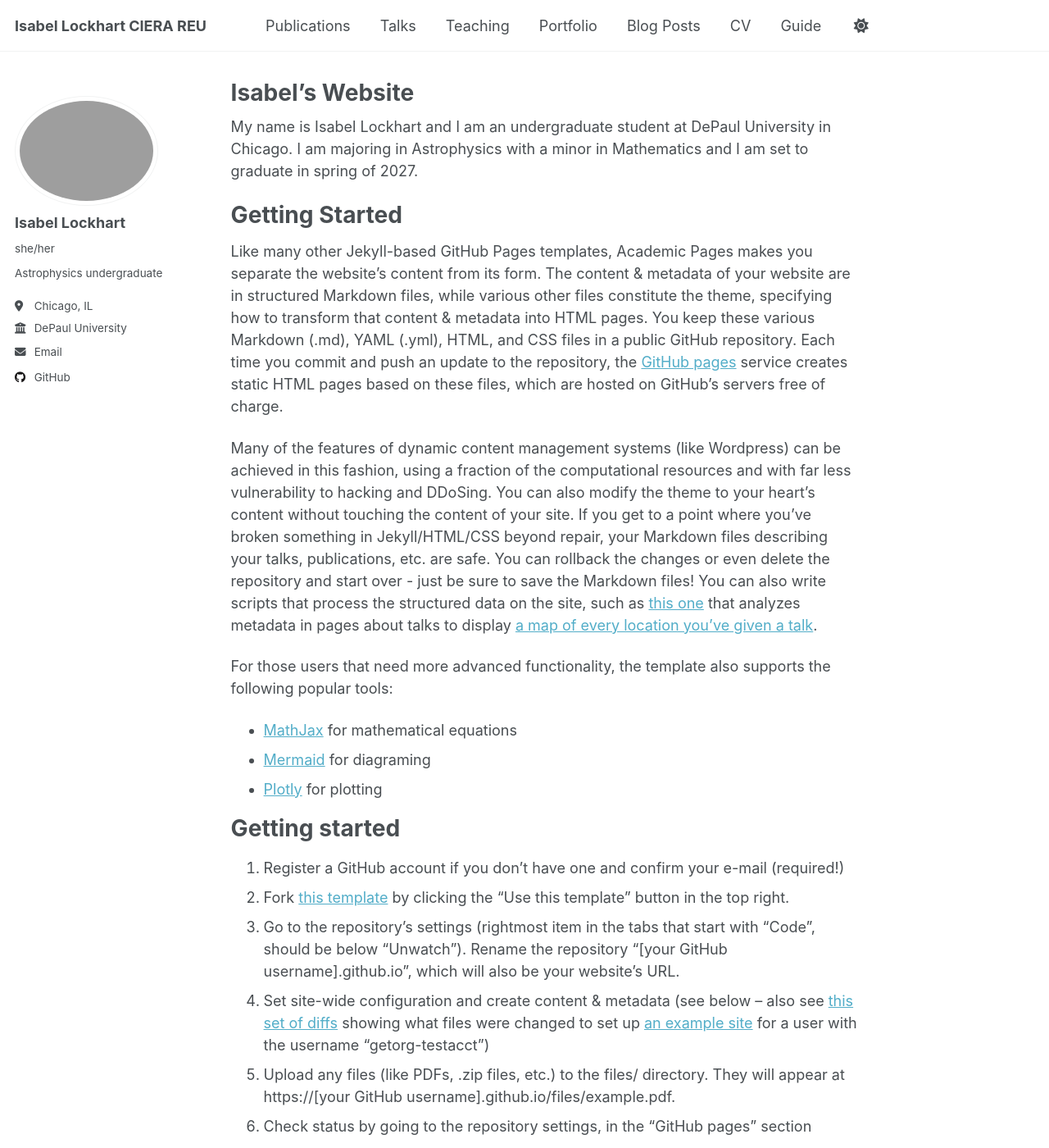
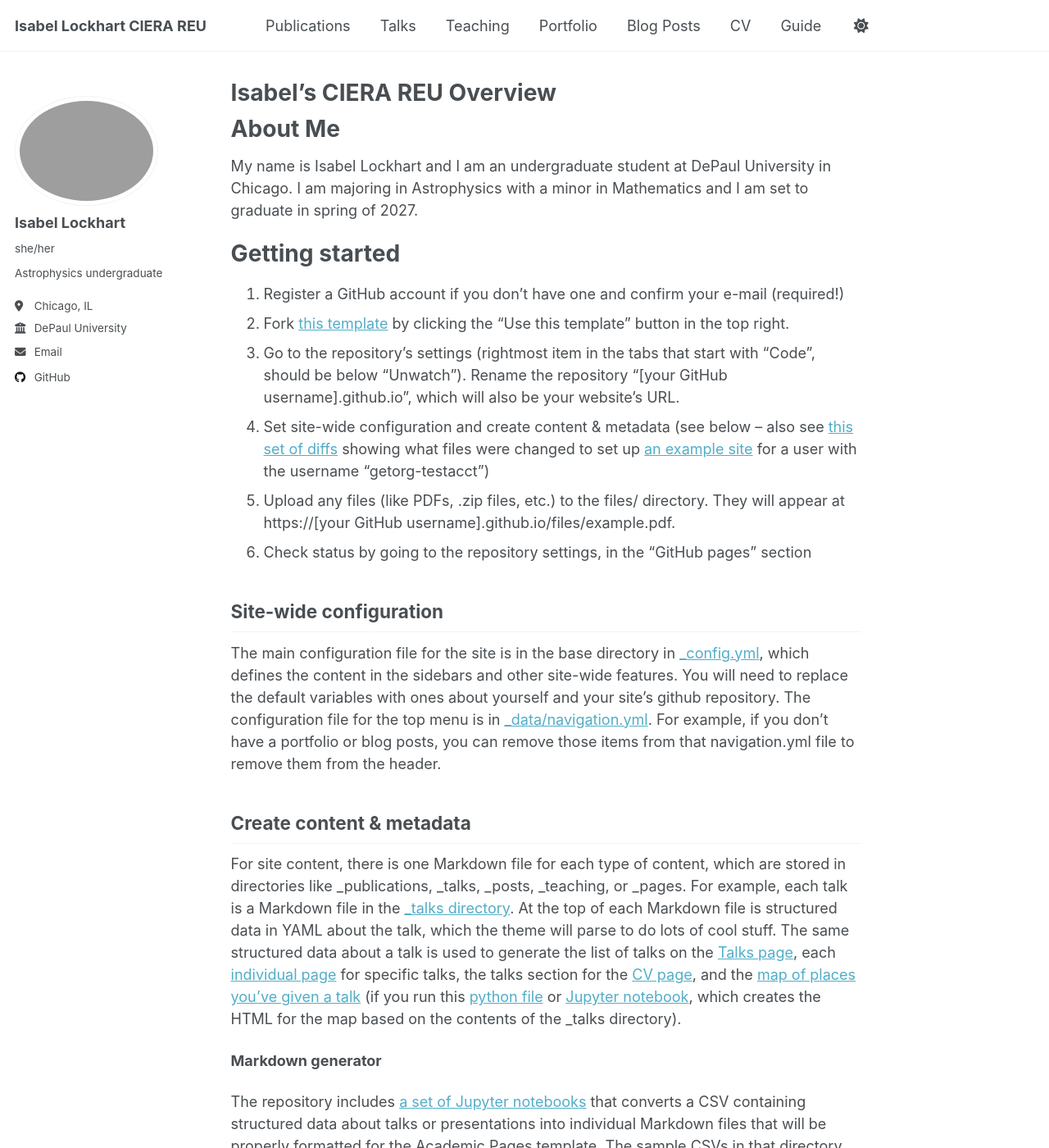
Before and after one commit to Isabel-Lockhart/CIERA, a Jekyll site: the page built from _pages/about.md, in a window 1280 px wide and 1400 px high. Shown: the whole window at 82% size. Built offline with Jekyll 4.4.1, drawn with Linux system fonts in a browser that asks for light colours; a script that is not in the unit is left out.

Commit message:
Update about.md
about me

```diff
--- a/_pages/about.md
+++ b/_pages/about.md
@@ -1,23 +1,15 @@
 ---
 permalink: /
-title: "Isabel's Website"
+title: "Isabel's CIERA REU Overview"
 author_profile: true
 redirect_from:
   - /about/
   - /about.html
 ---
+
+About Me
+======
 My name is Isabel Lockhart and I am an undergraduate student at DePaul University in Chicago. I am majoring in Astrophysics with a minor in Mathematics and I am set to graduate in spring of 2027.
-
-Getting Started
-======
-Like many other Jekyll-based GitHub Pages templates, Academic Pages makes you separate the website's content from its form. The content & metadata of your website are in structured Markdown files, while various other files constitute the theme, specifying how to transform that content & metadata into HTML pages. You keep these various Markdown (.md), YAML (.yml), HTML, and CSS files in a public GitHub repository. Each time you commit and push an update to the repository, the [GitHub pages](https://pages.github.com/) service creates static HTML pages based on these files, which are hosted on GitHub's servers free of charge.
-
-Many of the features of dynamic content management systems (like Wordpress) can be achieved in this fashion, using a fraction of the computational resources and with far less vulnerability to hacking and DDoSing. You can also modify the theme to your heart's content without touching the content of your site. If you get to a point where you've broken something in Jekyll/HTML/CSS beyond repair, your Markdown files describing your talks, publications, etc. are safe. You can rollback the changes or even delete the repository and start over - just be sure to save the Markdown files! You can also write scripts that process the structured data on the site, such as [this one](https://github.com/academicpages/academicpages.github.io/blob/master/talkmap.ipynb) that analyzes metadata in pages about talks to display [a map of every location you've given a talk](https://academicpages.github.io/talkmap.html).
-
-For those users that need more advanced functionality, the template also supports the following popular tools:
-- [MathJax](https://www.mathjax.org/) for mathematical equations
-- [Mermaid](https://mermaid.js.org/) for diagraming
-- [Plotly](https://plotly.com/javascript/) for plotting
 
 Getting started
 ======
```
